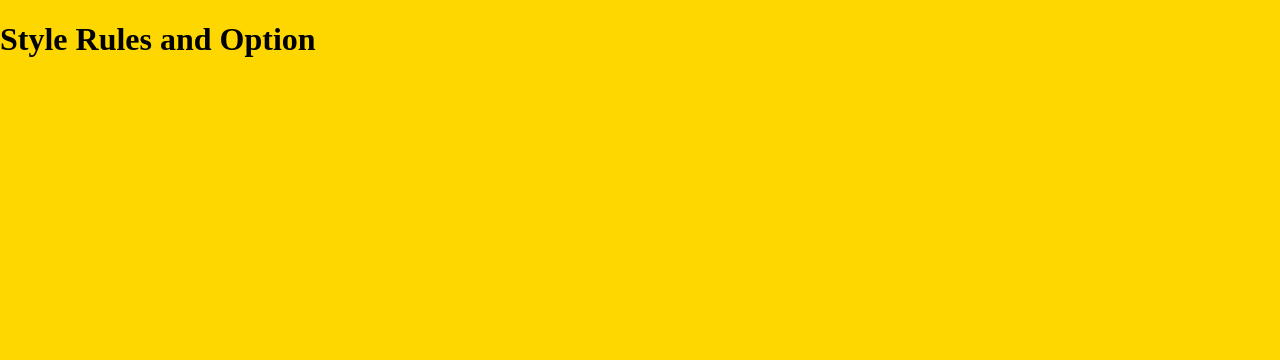
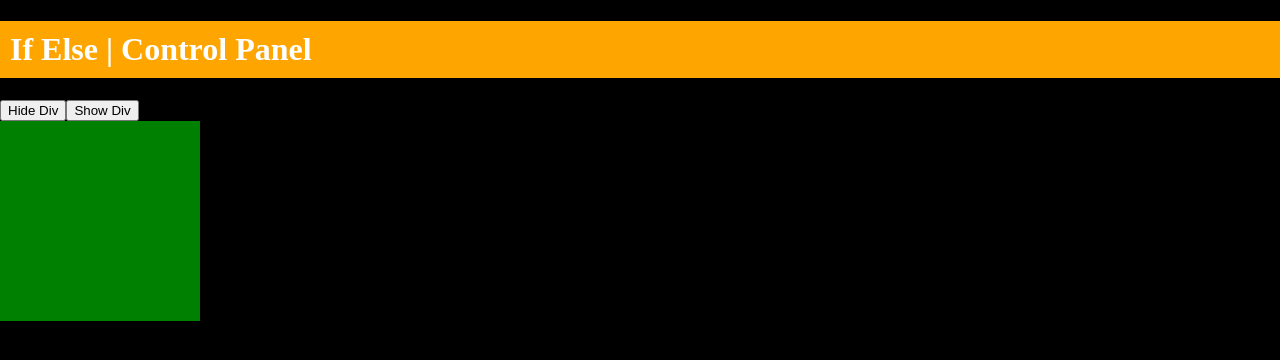
Before and after one commit to tarleomkar/angular-learnings, an Angular app in the folder angular-tut/: page / in a window 1280 px wide. Shown: the top 360 px of the page. Built offline with nearby package versions, Linux system fonts and the light colour scheme.

Commit message:
control flow statement

```diff
--- a/angular-tut/src/app/app.component.html
+++ b/angular-tut/src/app/app.component.html
@@ -1 +1,14 @@
-<h1>Style Rules and Option</h1>
+<h1>If Else | Control Panel</h1>
+
+<!-- @if(x<30) {
+<div style="width: 200px; height: 200px; background-color: green;">
+
+</div>
+} -->
+
+<button (click)="hide()">Hide Div</button>
+<button (click)="show()">Show Div</button>
+
+@if(display) {
+    <div style="width: 200px; height: 200px; background-color: green;"></div>
+}
--- a/angular-tut/src/app/app.component.ts
+++ b/angular-tut/src/app/app.component.ts
@@ -8,33 +8,18 @@ import { HeaderComponent } from './components/header/header.component';
   standalone: true,
   imports: [],
   templateUrl: './app.component.html',
-  // styleUrls: ['./app.component.css']
-  styles:['h2{background-color: pink}']
+  styleUrls: ['./app.component.css']
 })
 
 export class AppComponent {
-  name="";
-  displayName = "";
-  email="";
+  display = true;
+  x = 20;
 
-  getName(event:Event) {
-    this.name = (event.target as HTMLInputElement).value
+  hide() {
+    this.display = false
   }
 
-  showName() {
-      this.displayName = this.name;
-    }
-
-    setName() {
-      this.name = "Sam"
-    }
-
-    getEmail(val:string) {
-      console.log(val);
-      this.email = val;
-    }
-
-    setEmail() {
-      this.email = "default@test.com"
-    }
+  show() {
+    this.display = true
   }
+}
--- a/angular-tut/src/styles.css
+++ b/angular-tut/src/styles.css
@@ -2,7 +2,8 @@ html,
 body {
     margin: 0;
     padding: 0;
-    background-color: gold;
+    background-color: black;
+    color: white;
 }
 
 * {
```
